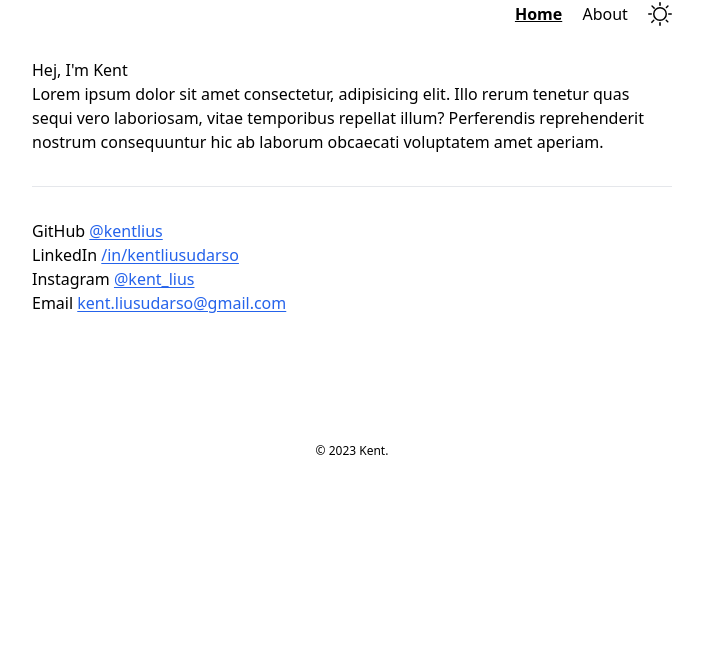
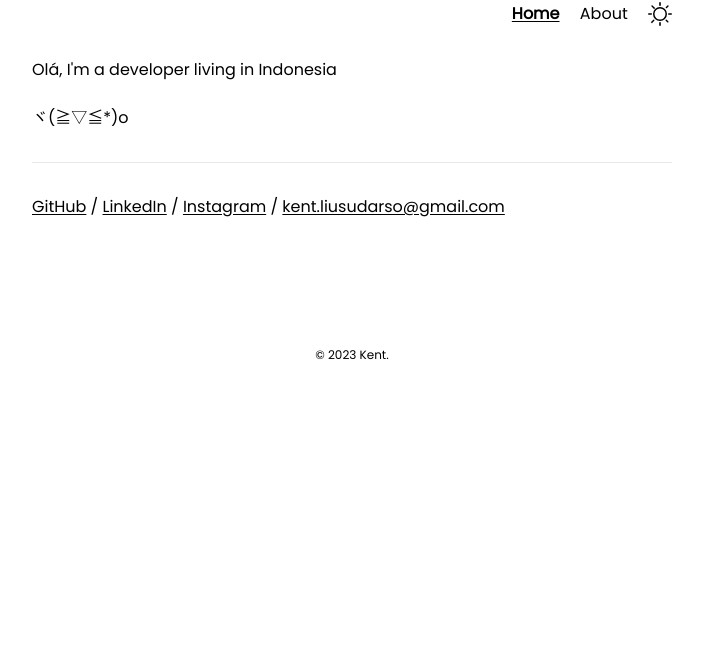
Before and after one commit to kentlius/kentang, an Astro site: page / in a window 1280 px wide. Shown: the part 134-800 px from the top of the page, without its empty margins (288-991 px from the left). Built offline with nearby package versions, Linux system fonts and the light colour scheme; Astro itself is replaced by a stand-in of ours.

Commit message:
feat: add font, update ui

```diff
--- a/src/components/Footer.astro
+++ b/src/components/Footer.astro
@@ -3,5 +3,5 @@ const today = new Date();
 ---
 
 <footer class="text-center text-xs mt-32">
-  &copy; {today.getFullYear()} Kent.
+  &copy; <time>{today.getFullYear()}</time> Kent.
 </footer>
--- a/src/components/HeaderLink.astro
+++ b/src/components/HeaderLink.astro
@@ -13,8 +13,8 @@ const isActive = href === pathname || href === pathname.replace(/\/$/, "");
   href={href}
   class:list={[
     className,
-    { underline: isActive, "font-bold": isActive },
-    "inline-block",
+    { "underline font-bold underline-offset-2": isActive },
+    "inline-block hover:text-gray-500 dark:hover:text-gray-300",
   ]}
   {...props}
 >
--- a/src/components/ThemeIcon.astro
+++ b/src/components/ThemeIcon.astro
@@ -1,7 +1,7 @@
 ---
 ---
 
-<button id="themeToggle" class="align-top">
+<button id="themeToggle" class="align-top" aria-label="Theme Toggle">
   <svg width="24px" xmlns="http://www.w3.org/2000/svg" viewBox="0 0 24 24">
     <path
       class="fill-black dark:fill-transparent"
--- a/src/layouts/BaseLayout.astro
+++ b/src/layouts/BaseLayout.astro
@@ -1,6 +1,7 @@
 ---
 import Header from "../components/Header.astro";
 import Footer from "../components/Footer.astro";
+import "../styles/global.css";
 
 export interface Props {
   title: string;
@@ -43,7 +44,7 @@ const { title, description, image = "/placeholder-social.jpg" } = Astro.props;
     <meta property="twitter:description" content={description} />
     <meta property="twitter:image" content={new URL(image, Astro.url)} />
   </head>
-  <body class="dark:bg-black dark:text-white transition container mx-auto max-w-2xl px-4 py-20">
+  <body class="dark:bg-gray-900 dark:text-white transition container mx-auto max-w-2xl px-4 py-20">
     <Header />
     <slot />
     <Footer />
--- a/src/pages/about.astro
+++ b/src/pages/about.astro
@@ -5,7 +5,8 @@ import { SITE_TITLE, SITE_DESCRIPTION } from "../consts";
 
 <BaseLayout title={"About | " + SITE_TITLE} description={SITE_DESCRIPTION}>
   <main>
-    <h1 class="text-lg font-semibold">This is about.</h1>
+    <h1 class="text-lg font-semibold">about?</h1>
+    <br />
     <p>
       Lorem ipsum dolor sit amet consectetur adipisicing elit. Blanditiis at
       odit magnam aspernatur aperiam inventore quo, exercitationem amet dolore
--- a/src/pages/index.astro
+++ b/src/pages/index.astro
@@ -5,49 +5,62 @@ import { SITE_TITLE, SITE_DESCRIPTION } from "../consts";
 
 <BaseLayout title={SITE_TITLE} description={SITE_DESCRIPTION}>
   <main class="my-5">
-    <h1><span class="greeting"></span>, I'm Kent</h1>
-    <p>
-      Lorem ipsum dolor sit amet consectetur, adipisicing elit. Illo rerum
-      tenetur quas sequi vero laboriosam, vitae temporibus repellat illum?
-      Perferendis reprehenderit nostrum consequuntur hic ab laborum obcaecati
-      voluptatem amet aperiam.
-    </p>
+    <h1><span class="greeting"></span>, I'm a developer living in Indonesia</h1>
+    <br />
+    <p>ヾ(≧▽≦*)o</p>
     <hr class="my-8" />
-    <ul>
-      <li>
-        <p>
-          GitHub <a class="underline underline-offset-2 text-blue-600" href="https://github.com/kentlius" target="_blank"
-            >@kentlius</a
-          >
-        </p>
-      </li>
-      <li>
-        <p>
-          LinkedIn <a class="underline underline-offset-2 text-blue-600" href="https://www.linkedin.com/in/kentliusudarso/" target="_blank"
-            >/in/kentliusudarso</a
-          >
-        </p>
-      </li>
-      <li>
-        <p>
-          Instagram <a class="underline underline-offset-2 text-blue-600" href="https://www.instagram.com/kent_lius/" target="_blank"
-            >@kent_lius</a
-          >
-        </p>
-      </li>
-      <li>
-        <p>
-          Email <a class="underline underline-offset-2 text-blue-600" href="mailto:kent.liusudarso@gmail.com"
-            >kent.liusudarso@gmail.com</a
-          >
-        </p>
-      </li>
-    </ul>
+    <div>
+      <a
+        class="underline underline-offset-2 hover:text-gray-500 dark:hover:text-gray-300"
+        href="https://github.com/kentlius"
+        target="_blank">GitHub</a
+      > /
+      <a
+        class="underline underline-offset-2 hover:text-gray-500 dark:hover:text-gray-300"
+        href="https://www.linkedin.com/in/kentliusudarso/"
+        target="_blank">LinkedIn</a
+      > /
+      <a
+        class="underline underline-offset-2 hover:text-gray-500 dark:hover:text-gray-300"
+        href="https://www.instagram.com/kent_lius/"
+        target="_blank">Instagram</a
+      > /
+      <a
+        class="underline underline-offset-2 hover:text-gray-500 dark:hover:text-gray-300"
+        href="mailto:kent.liusudarso@gmail.com">kent.liusudarso@gmail.com</a
+      >
+    </div>
   </main>
 </BaseLayout>
 
 <script>
-  const greetings = ["Hej", "Hallo", "Hola", "Habari"];
+  const greetings = [
+    "Hello",
+    "Hola",
+    "Bonjour",
+    "Guten Tag",
+    "Ciao",
+    "Olá",
+    "Привет",
+    "你好",
+    "こんにちは",
+    "안녕하세요",
+    "สวัสดี",
+    "Hallo",
+    "Cześć",
+    "Hej",
+    "Hei",
+    "Halló",
+    "Ahoj",
+    "Salut",
+    "Halo",
+    "Hola",
+    "Helo",
+    "Hàlo",
+    "Aloha",
+    "Hallo",
+    "Saluton",
+  ];
   const randomGreeting =
     greetings[Math.floor(Math.random() * greetings.length)];
   const greeting = document.querySelector(".greeting");
--- /dev/null
+++ b/src/styles/global.css
@@ -0,0 +1,7 @@
+@font-face {
+  font-family: "Poppins";
+  src: url("/fonts/Poppins-Regular.ttf") format("truetype");
+  font-weight: normal;
+  font-style: normal;
+  font-display: swap;
+}
--- a/tailwind.config.cjs
+++ b/tailwind.config.cjs
@@ -1,8 +1,14 @@
+const defaultTheme = require("tailwindcss/defaultTheme");
+
 /** @type {import('tailwindcss').Config} */
 module.exports = {
   content: ["./src/**/*.{astro,html,js,jsx,md,mdx,svelte,ts,tsx,vue}"],
   theme: {
-    extend: {},
+    extend: {
+      fontFamily: {
+        sans: ["Poppins", ...defaultTheme.fontFamily.sans],
+      },
+    },
   },
   plugins: [],
   darkMode: "class",
```
Also changed, not shown: public/fonts/Poppins-Regular.ttf (added).
